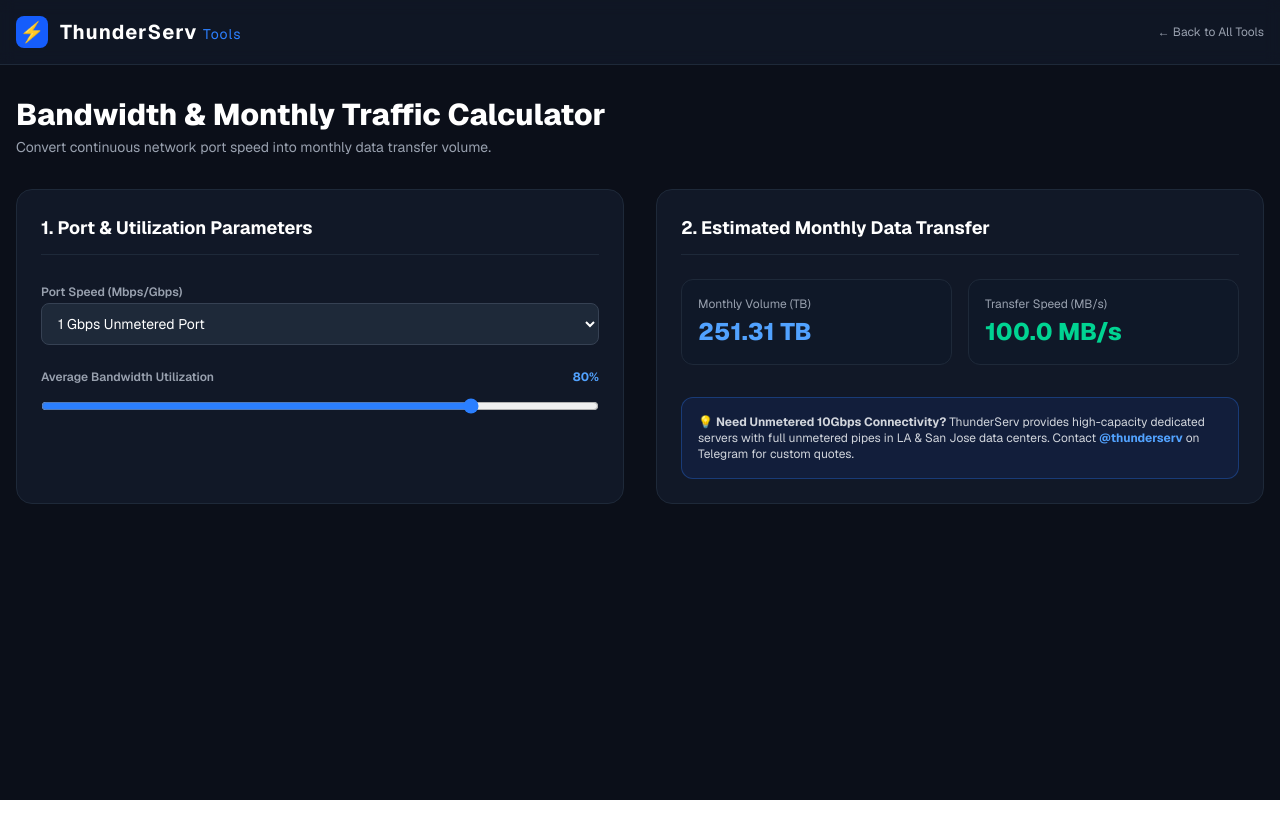
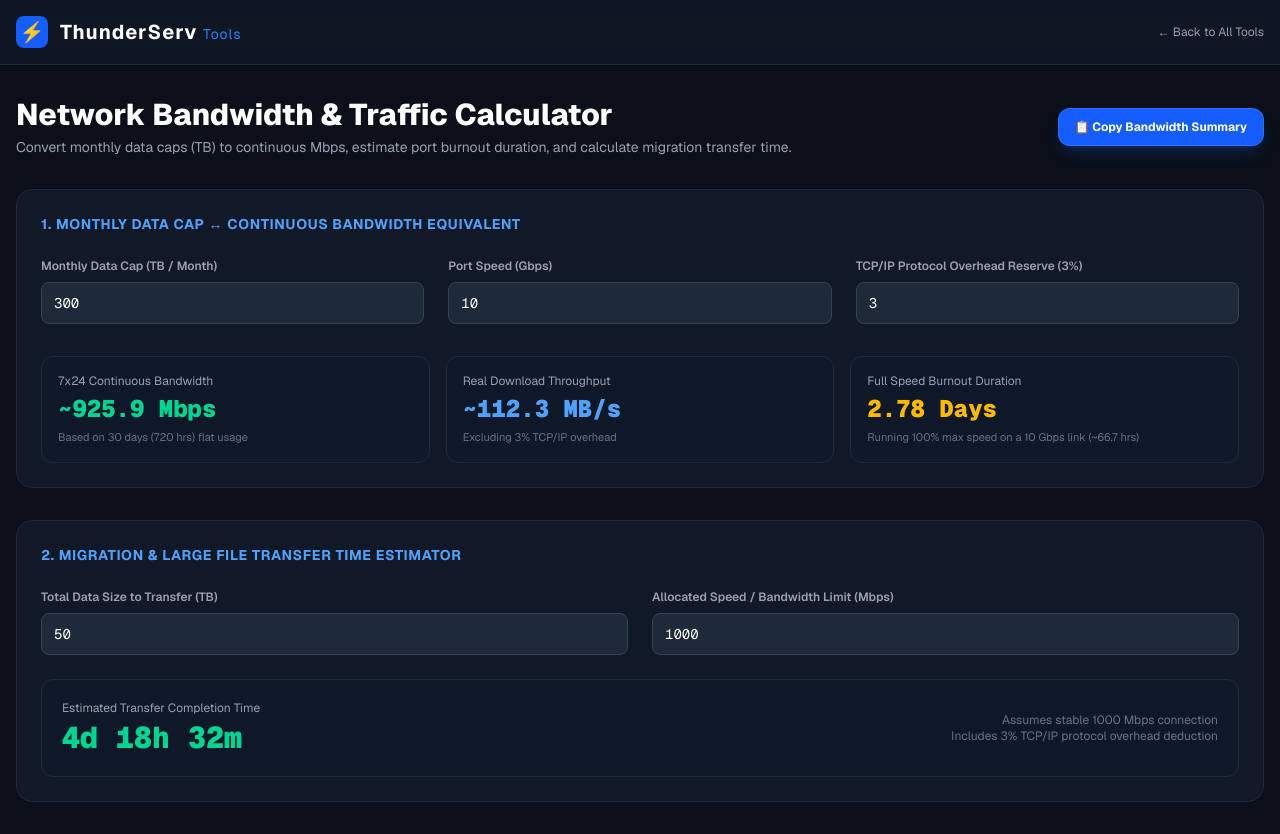
Before and after one commit to khpiang/thunderserv-tools, a Next.js app: page /bandwidth-calculator in a window 1280 px wide. Before the commit the page ends 800 px from the top, so only its background shows below. Built offline with nearby package versions, Linux system fonts and the light colour scheme.

Commit message:
Update page.tsx

```diff
--- a/app/bandwidth-calculator/page.tsx
+++ b/app/bandwidth-calculator/page.tsx
@@ -3,81 +3,243 @@
 import React, { useState } from "react";
 
 export default function BandwidthCalculator() {
-  const [speed, setSpeed] = useState<number>(1000);
-  const [utilization, setUtilization] = useState<number>(80);
+  // 1. 月流量 ↔ 连续带宽 换算
+  const [monthlyTB, setMonthlyTB] = useState<number>(300); // 300 TB/月
+  const [portSpeedGbps, setPortSpeedGbps] = useState<number>(10); // 10 Gbps 口子
 
-  const calculateTraffic = () => {
-    const speedInMBps = (speed * (utilization / 100)) / 8;
-    const monthlyGB = (speedInMBps * 3600 * 24 * 30.5) / 1024;
-    const monthlyTB = monthlyGB / 1024;
+  // 2. 数据传输耗时计算
+  const [transferSizeTB, setTransferSizeTB] = useState<number>(50); // 50 TB 数据
+  const [transferSpeedMbps, setTransferSpeedMbps] = useState<number>(1000); // 1 Gbps (1000 Mbps)
+
+  // 3. 高级设置
+  const [tcpOverhead, setTcpOverhead] = useState<number>(3); // 3% TCP/IP Overhead
+  const [copied, setCopied] = useState<boolean>(false);
+
+  // --- 核心逻辑计算 ---
+
+  // A. 300 TB 月流量换算为 7x24 连续 Mbps
+  // 1 TB = 8,000,000 Megabits; 1月 = 30天 = 720小时 = 2,592,000 秒
+  const calculateTrafficToBandwidth = () => {
+    const totalBits = monthlyTB * 8 * 1000 * 1000; // Megabits (Decimal)
+    const monthSeconds = 30 * 24 * 3600;
+    const avgMbps = totalBits / monthSeconds;
+
+    // TCP Overhead 调整后的有效下载速度 (MB/s)
+    const rawMbps = avgMbps * (1 - tcpOverhead / 100);
+    const avgMBps = rawMbps / 8;
+
+    // 全速跑满端口耗尽流量的时间 (以 Port Speed 为准)
+    const portMbps = portSpeedGbps * 1000;
+    const secondsToDeplete = portMbps > 0 ? (monthlyTB * 8 * 1000 * 1000) / portMbps : 0;
+    const hoursToDeplete = secondsToDeplete / 3600;
+    const daysToDeplete = hoursToDeplete / 24;
 
     return {
-      monthlyTB: monthlyTB.toFixed(2),
-      monthlyGB: monthlyGB.toFixed(0),
-      speedMBps: speedInMBps.toFixed(1),
+      avgMbps,
+      avgMBps,
+      daysToDeplete,
+      hoursToDeplete,
     };
   };
 
-  const results = calculateTraffic();
+  // B. 传输耗时计算
+  const calculateTransferTime = () => {
+    const totalBits = transferSizeTB * 8 * 1000 * 1000; // Megabits
+    const effectiveMbps = transferSpeedMbps * (1 - tcpOverhead / 100);
+
+    if (effectiveMbps <= 0) return { days: 0, hours: 0, minutes: 0, totalSeconds: 0 };
+
+    const totalSeconds = totalBits / effectiveMbps;
+    const days = Math.floor(totalSeconds / (24 * 3600));
+    const hours = Math.floor((totalSeconds % (24 * 3600)) / 3600);
+    const minutes = Math.floor((totalSeconds % 3600) / 60);
+
+    return { days, hours, minutes, totalSeconds };
+  };
+
+  const trafficRes = calculateTrafficToBandwidth();
+  const transferRes = calculateTransferTime();
+
+  // 一键复制方案摘要
+  const handleCopySummary = () => {
+    const summaryText = `====================================
+BANDWIDTH & TRAFFIC SPECIFICATION
+====================================
+• Port Capacity: ${portSpeedGbps} Gbps
+• Monthly Data Allocation: ${monthlyTB} TB / Month
+• 7x24 Continuous Equivalent Bandwidth: ~${trafficRes.avgMbps.toFixed(1)} Mbps
+• Net Transfer Speed (Excl. ${tcpOverhead}% TCP Overhead): ~${trafficRes.avgMBps.toFixed(1)} MB/s
+• Full-Speed Burnout Time (${portSpeedGbps} Gbps continuous): ~${trafficRes.daysToDeplete.toFixed(2)} Days (${trafficRes.hoursToDeplete.toFixed(1)} Hours)
+------------------------------------
+DATA TRANSFER TIME ESTIMATE
+• Data Volume: ${transferSizeTB} TB
+• Allocated Bandwidth: ${transferSpeedMbps} Mbps
+• Est. Time to Complete: ${transferRes.days}d ${transferRes.hours}h ${transferRes.minutes}m
+====================================`;
+
+    navigator.clipboard.writeText(summaryText);
+    setCopied(true);
+    setTimeout(() => setCopied(false), 2500);
+  };
 
   return (
     <div className="min-h-screen bg-[#0b0f19] text-gray-100 font-sans">
+      {/* 统一 Header */}
       <header className="border-b border-gray-800 bg-[#111827]/80 backdrop-blur sticky top-0 z-50">
         <div className="max-w-7xl mx-auto px-4 h-16 flex items-center justify-between">
           <a href="/" className="flex items-center space-x-3">
             <div className="w-8 h-8 rounded-lg bg-blue-600 flex items-center justify-center font-bold text-xl text-white">⚡</div>
-            <span className="font-bold text-xl tracking-wider text-white">ThunderServ <span className="text-blue-500 font-normal text-sm">Tools</span></span>
+            <span className="font-bold text-xl tracking-wider text-white">
+              ThunderServ <span className="text-blue-500 font-normal text-sm">Tools</span>
+            </span>
           </a>
-          <a href="/" className="text-xs text-gray-400 hover:text-white transition">← Back to All Tools</a>
+          <a href="/" className="text-xs text-gray-400 hover:text-white transition">
+            ← Back to All Tools
+          </a>
         </div>
       </header>
 
       <main className="max-w-7xl mx-auto px-4 py-8 space-y-8">
-        <div>
-          <h1 className="text-2xl sm:text-3xl font-extrabold text-white">Bandwidth & Monthly Traffic Calculator</h1>
-          <p className="text-gray-400 text-sm mt-1">Convert continuous network port speed into monthly data transfer volume.</p>
+        <div className="flex flex-col md:flex-row md:items-center justify-between gap-4">
+          <div>
+            <h1 className="text-2xl sm:text-3xl font-extrabold text-white">
+              Network Bandwidth & Traffic Calculator
+            </h1>
+            <p className="text-gray-400 text-sm mt-1">
+              Convert monthly data caps (TB) to continuous Mbps, estimate port burnout duration, and calculate migration transfer time.
+            </p>
+          </div>
+          <button
+            onClick={handleCopySummary}
+            className="bg-blue-600 hover:bg-blue-500 text-white text-xs font-bold px-4 py-2.5 rounded-xl transition flex items-center justify-center space-x-2 border border-blue-400/30 shadow-lg shadow-blue-600/20"
+          >
+            <span>{copied ? "✓ Copied to Clipboard!" : "📋 Copy Bandwidth Summary"}</span>
+          </button>
         </div>
 
-        <div className="grid grid-cols-1 lg:grid-cols-12 gap-8">
-          <div className="lg:col-span-6 bg-[#111827] border border-gray-800 rounded-2xl p-6 space-y-6">
-            <h2 className="text-lg font-bold text-white border-b border-gray-800 pb-3">1. Port & Utilization Parameters</h2>
+        {/* 模块 1：月流量 ↔ 连续带宽等效转换 */}
+        <div className="bg-[#111827] border border-gray-800 rounded-2xl p-6 space-y-6">
+          <h2 className="text-sm font-bold text-blue-400 uppercase tracking-wider">
+            1. Monthly Data Cap ↔ Continuous Bandwidth Equivalent
+          </h2>
 
+          <div className="grid grid-cols-1 md:grid-cols-3 gap-6">
             <div className="space-y-2">
-              <label className="text-xs font-semibold text-gray-400">Port Speed (Mbps/Gbps)</label>
-              <select value={speed} onChange={(e) => setSpeed(Number(e.target.value))} className="w-full bg-gray-800 border border-gray-700 rounded-lg py-2.5 px-3 text-sm text-white focus:outline-none">
-                <option value={100}>100 Mbps Port</option>
-                <option value={1000}>1 Gbps Unmetered Port</option>
-                <option value={10000}>10 Gbps Unmetered Port</option>
-                <option value={40000}>40 Gbps High-Bandwidth Node</option>
-              </select>
+              <label className="text-xs font-semibold text-gray-400 block">
+                Monthly Data Cap (TB / Month)
+              </label>
+              <input
+                type="number"
+                value={monthlyTB}
+                onChange={(e) => setMonthlyTB(Math.max(0, parseFloat(e.target.value) || 0))}
+                className="w-full bg-gray-800 border border-gray-700 rounded-lg py-2.5 px-3 text-sm text-white focus:outline-none focus:border-blue-500 font-mono"
+              />
             </div>
 
             <div className="space-y-2">
-              <div className="flex justify-between text-xs">
-                <span className="font-semibold text-gray-400">Average Bandwidth Utilization</span>
-                <span className="font-bold text-blue-400">{utilization}%</span>
-              </div>
-              <input type="range" min="10" max="100" step="5" value={utilization} onChange={(e) => setUtilization(Number(e.target.value))} className="w-full accent-blue-500 bg-gray-800 h-2 rounded-lg cursor-pointer" />
+              <label className="text-xs font-semibold text-gray-400 block">
+                Port Speed (Gbps)
+              </label>
+              <input
+                type="number"
+                step="0.1"
+                value={portSpeedGbps}
+                onChange={(e) => setPortSpeedGbps(Math.max(0, parseFloat(e.target.value) || 0))}
+                className="w-full bg-gray-800 border border-gray-700 rounded-lg py-2.5 px-3 text-sm text-white focus:outline-none focus:border-blue-500 font-mono"
+              />
+            </div>
+
+            <div className="space-y-2">
+              <label className="text-xs font-semibold text-gray-400 block">
+                TCP/IP Protocol Overhead Reserve ({tcpOverhead}%)
+              </label>
+              <input
+                type="number"
+                min="0"
+                max="15"
+                value={tcpOverhead}
+                onChange={(e) => setTcpOverhead(Math.max(0, parseInt(e.target.value) || 0))}
+                className="w-full bg-gray-800 border border-gray-700 rounded-lg py-2.5 px-3 text-sm text-white focus:outline-none focus:border-blue-500 font-mono"
+              />
             </div>
           </div>
 
-          <div className="lg:col-span-6 bg-[#111827] border border-gray-800 rounded-2xl p-6 flex flex-col justify-between">
-            <div>
-              <h2 className="text-lg font-bold text-white border-b border-gray-800 pb-3">2. Estimated Monthly Data Transfer</h2>
-              <div className="grid grid-cols-2 gap-4 mt-6">
-                <div className="bg-gray-900/80 border border-gray-800 rounded-xl p-4">
-                  <div className="text-xs text-gray-400">Monthly Volume (TB)</div>
-                  <div className="text-2xl font-extrabold text-blue-400 mt-1">{results.monthlyTB} TB</div>
-                </div>
-                <div className="bg-gray-900/80 border border-gray-800 rounded-xl p-4">
-                  <div className="text-xs text-gray-400">Transfer Speed (MB/s)</div>
-                  <div className="text-2xl font-extrabold text-emerald-400 mt-1">{results.speedMBps} MB/s</div>
-                </div>
+          {/* 模块 1 结果展示卡片 */}
+          <div className="grid grid-cols-1 sm:grid-cols-2 lg:grid-cols-3 gap-4 pt-2">
+            <div className="bg-gray-900/80 border border-gray-800 rounded-xl p-4 space-y-1">
+              <div className="text-xs text-gray-400">7x24 Continuous Bandwidth</div>
+              <div className="text-2xl font-black font-mono text-emerald-400">
+                ~{trafficRes.avgMbps.toFixed(1)} Mbps
+              </div>
+              <div className="text-[11px] text-gray-500">
+                Based on 30 days (720 hrs) flat usage
               </div>
             </div>
 
-            <div className="mt-8 bg-blue-900/20 border border-blue-500/30 rounded-xl p-4 text-xs text-gray-300">
-              💡 <strong>Need Unmetered 10Gbps Connectivity?</strong> ThunderServ provides high-capacity dedicated servers with full unmetered pipes in LA & San Jose data centers. Contact <strong className="text-blue-400">@thunderserv</strong> on Telegram for custom quotes.
+            <div className="bg-gray-900/80 border border-gray-800 rounded-xl p-4 space-y-1">
+              <div className="text-xs text-gray-400">Real Download Throughput</div>
+              <div className="text-2xl font-black font-mono text-blue-400">
+                ~{trafficRes.avgMBps.toFixed(1)} MB/s
+              </div>
+              <div className="text-[11px] text-gray-500">
+                Excluding {tcpOverhead}% TCP/IP overhead
+              </div>
+            </div>
+
+            <div className="bg-gray-900/80 border border-gray-800 rounded-xl p-4 space-y-1 sm:col-span-2 lg:col-span-1">
+              <div className="text-xs text-gray-400">Full Speed Burnout Duration</div>
+              <div className="text-2xl font-black font-mono text-amber-400">
+                {trafficRes.daysToDeplete.toFixed(2)} Days
+              </div>
+              <div className="text-[11px] text-gray-500">
+                Running 100% max speed on a {portSpeedGbps} Gbps link (~{trafficRes.hoursToDeplete.toFixed(1)} hrs)
+              </div>
+            </div>
+          </div>
+        </div>
+
+        {/* 模块 2：数据传输与迁移时间计算 */}
+        <div className="bg-[#111827] border border-gray-800 rounded-2xl p-6 space-y-6">
+          <h2 className="text-sm font-bold text-blue-400 uppercase tracking-wider">
+            2. Migration & Large File Transfer Time Estimator
+          </h2>
+
+          <div className="grid grid-cols-1 md:grid-cols-2 gap-6">
+            <div className="space-y-2">
+              <label className="text-xs font-semibold text-gray-400 block">
+                Total Data Size to Transfer (TB)
+              </label>
+              <input
+                type="number"
+                value={transferSizeTB}
+                onChange={(e) => setTransferSizeTB(Math.max(0, parseFloat(e.target.value) || 0))}
+                className="w-full bg-gray-800 border border-gray-700 rounded-lg py-2.5 px-3 text-sm text-white focus:outline-none focus:border-blue-500 font-mono"
+              />
+            </div>
+
+            <div className="space-y-2">
+              <label className="text-xs font-semibold text-gray-400 block">
+                Allocated Speed / Bandwidth Limit (Mbps)
+              </label>
+              <input
+                type="number"
+                value={transferSpeedMbps}
+                onChange={(e) => setTransferSpeedMbps(Math.max(0, parseFloat(e.target.value) || 0))}
+                className="w-full bg-gray-800 border border-gray-700 rounded-lg py-2.5 px-3 text-sm text-white focus:outline-none focus:border-blue-500 font-mono"
+              />
+            </div>
+          </div>
+
+          <div className="bg-gray-900/80 border border-gray-800 rounded-xl p-5 flex flex-col sm:flex-row items-center justify-between gap-4">
+            <div>
+              <div className="text-xs text-gray-400">Estimated Transfer Completion Time</div>
+              <div className="text-3xl font-black font-mono text-emerald-400 mt-1">
+                {transferRes.days}d {transferRes.hours}h {transferRes.minutes}m
+              </div>
+            </div>
+            <div className="text-xs text-gray-500 text-right">
+              Assumes stable {transferSpeedMbps} Mbps connection<br />
+              Includes {tcpOverhead}% TCP/IP protocol overhead deduction
             </div>
           </div>
         </div>
```
